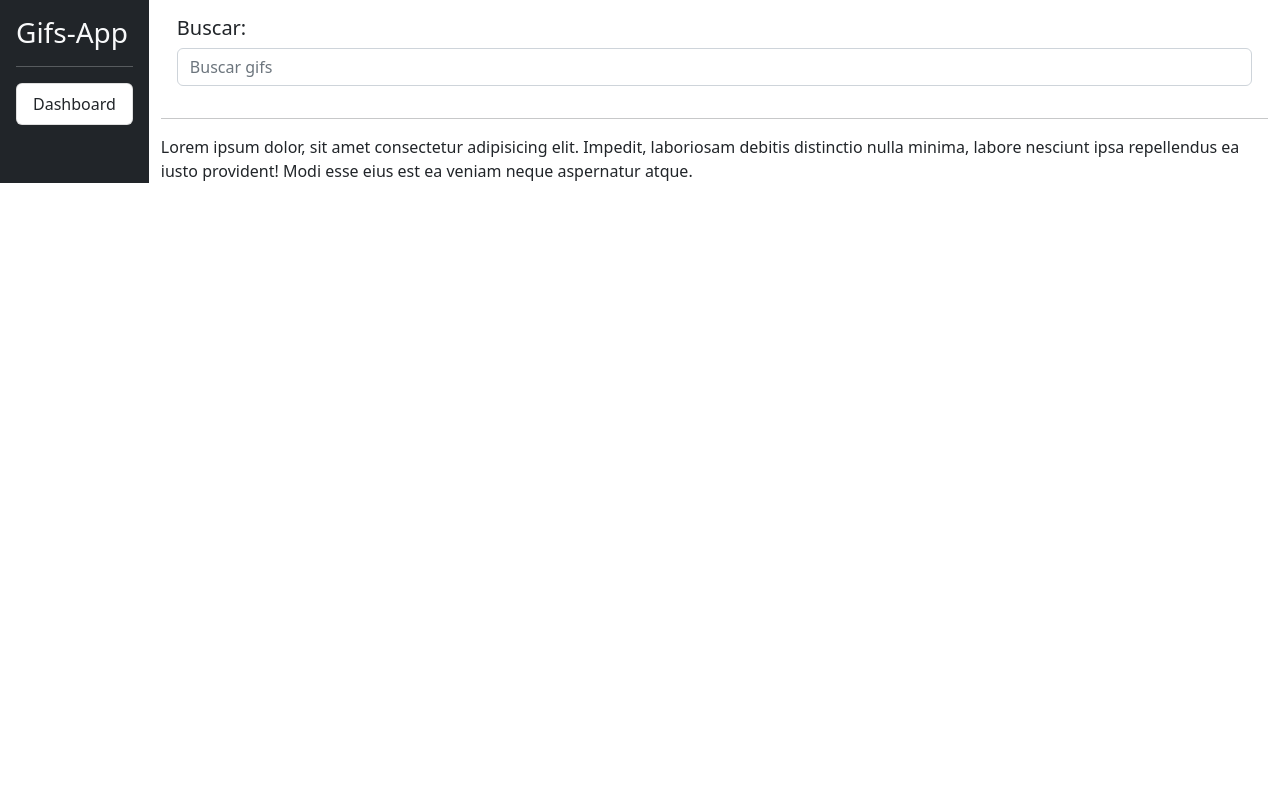
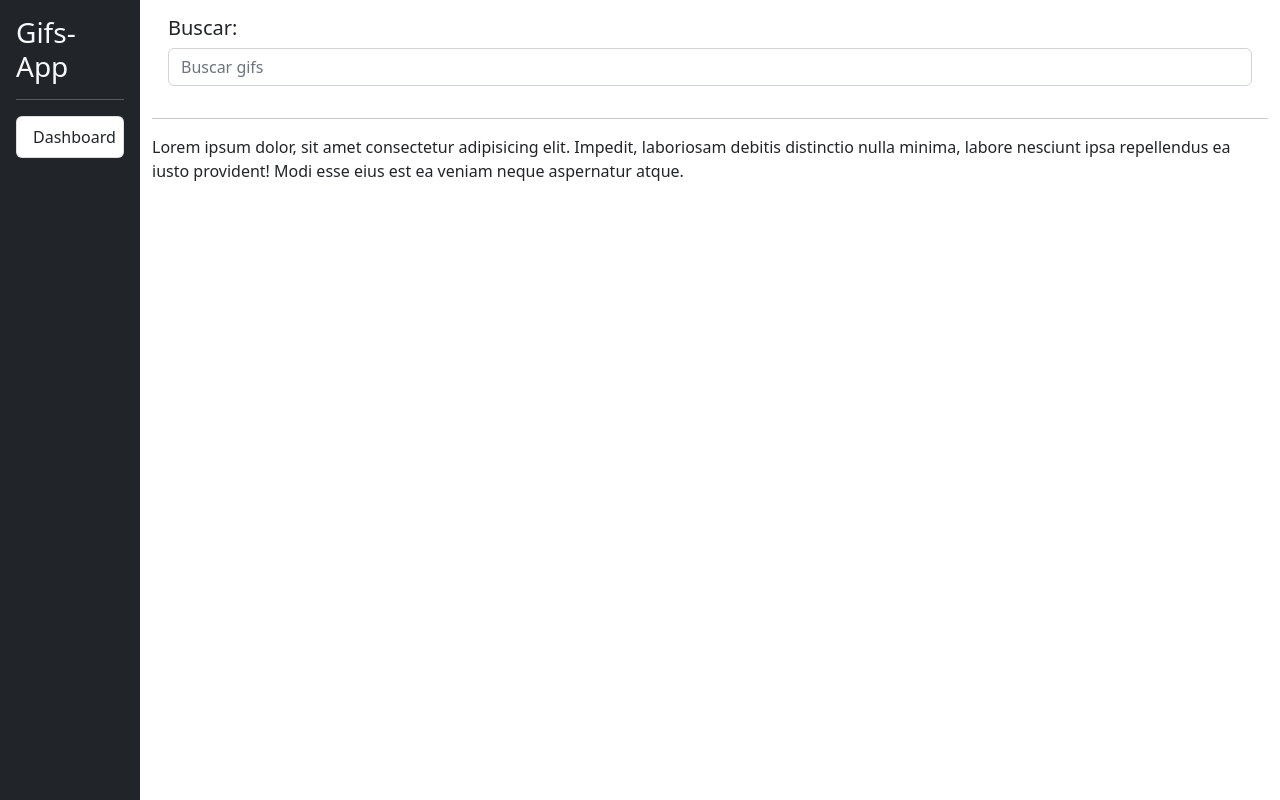
Before and after one commit to Leonardo-Robot-PostRock/GifsApp, an Angular app: page / in a window 1280 px wide. Shown: the top 800 px of the page. Built offline with nearby package versions, Linux system fonts and the light colour scheme.

Commit message:
estilos para sidebar

```diff
--- a/src/styles.css
+++ b/src/styles.css
@@ -1 +1,9 @@
-/* You can add global styles to this file, and also import other style files */
+html, body {
+    height: 100%;
+}
+
+ #sidebar {
+    height: 100%;
+    min-height: 180vh;
+    min-width: 100px;
+ }
```
